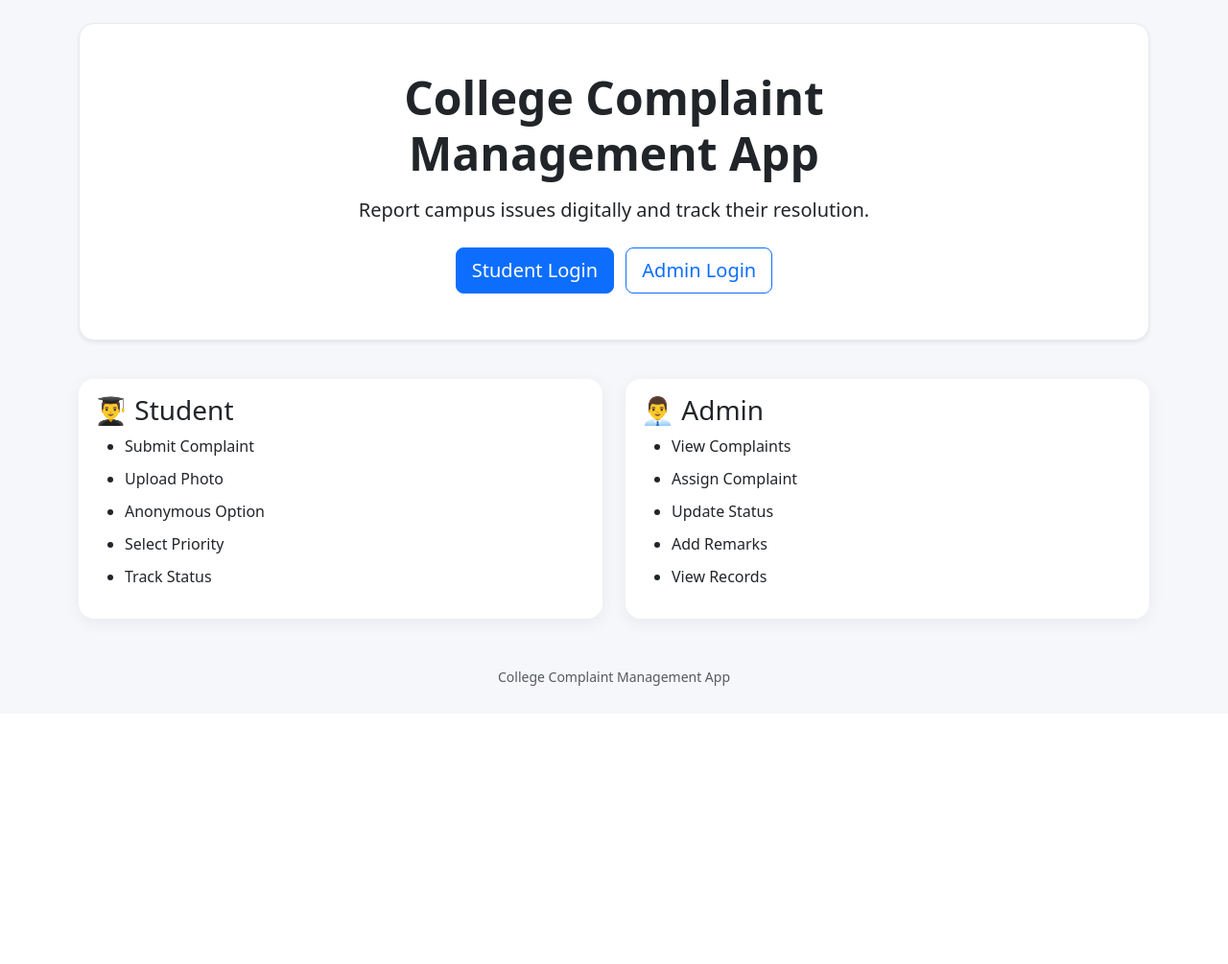
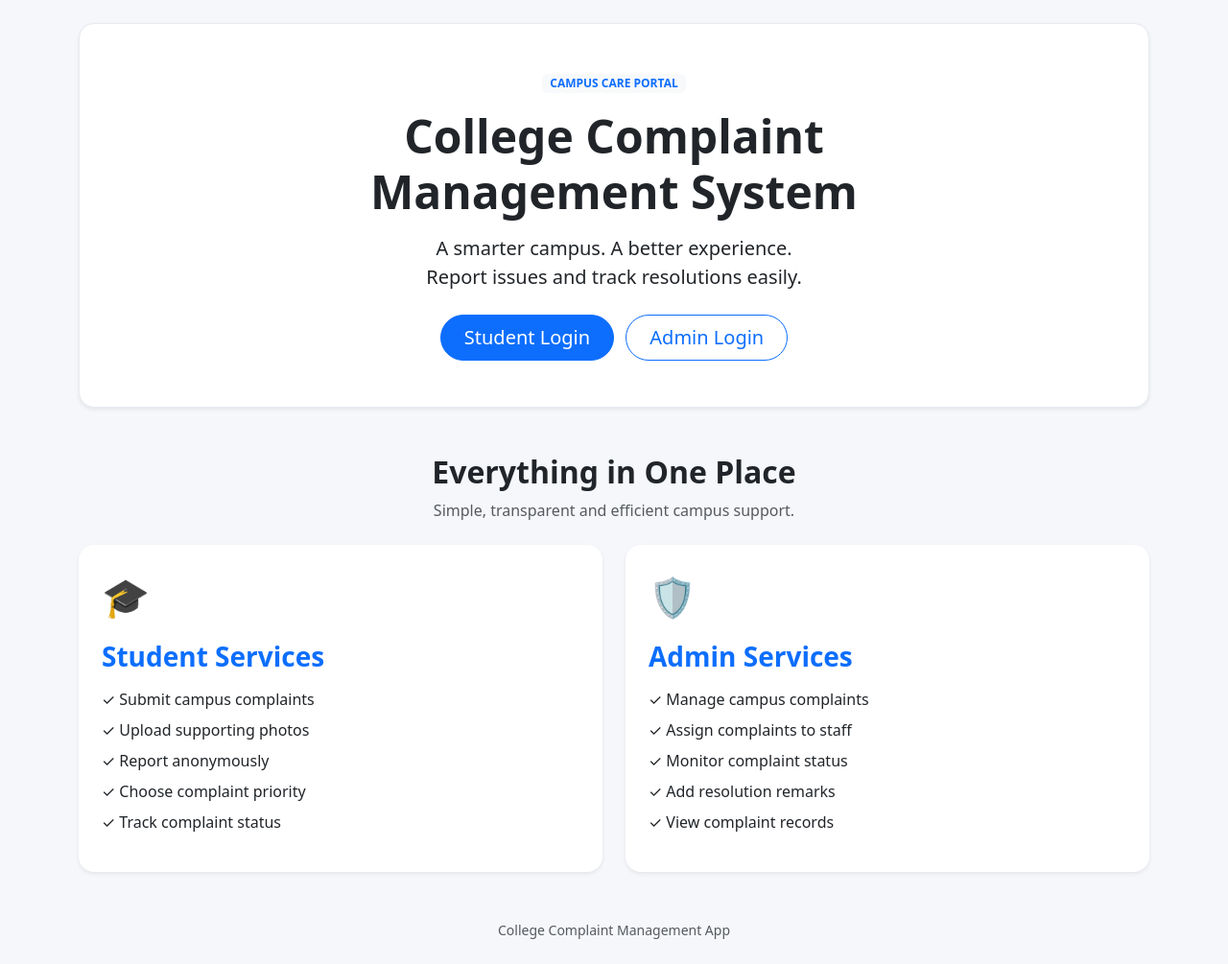
Before and after one commit to Ragavi-2007/college-complaint-management, a Flask app: page / in a window 1280 px wide. Shown: the part 56-1061 px from the top of the page at 96% size. Before the commit the page ends 771 px from the top, so only its background shows below. Run offline with Flask 3, Linux system fonts and the light colour scheme.

Commit message:
Revamp homepage layout and content
Updated the homepage content and layout for better clarity and user engagement.

```diff
--- a/templates/index.html
+++ b/templates/index.html
@@ -1,43 +1,75 @@
+
 {% extends "base.html" %}
 {% block title %}Home - College Complaint App{% endblock %}
+
 {% block content %}
+
 <div class="hero text-center p-5 rounded-4 shadow-sm">
-    <h1 class="display-5 fw-bold">College Complaint<br>Management App</h1>
-    <p class="lead mt-3">Report campus issues digitally and track their resolution.</p>
+    <span class="badge bg-light text-primary mb-3">
+        CAMPUS CARE PORTAL
+    </span>
+
+    <h1 class="display-5 fw-bold">
+        College Complaint<br>Management System
+    </h1>
+
+    <p class="lead mt-3">
+        A smarter campus. A better experience.<br>
+        Report issues and track resolutions easily.
+    </p>
+
     <div class="mt-4">
-        <a href="{{ url_for('student_login') }}" class="btn btn-primary btn-lg me-2">Student Login</a>
-        <a href="{{ url_for('admin_login') }}" class="btn btn-outline-primary btn-lg">Admin Login</a>
+        <a href="{{ url_for('student_login') }}"
+           class="btn btn-primary btn-lg rounded-pill px-4 me-2">
+            Student Login
+        </a>
+
+        <a href="{{ url_for('admin_login') }}"
+           class="btn btn-outline-primary btn-lg rounded-pill px-4">
+            Admin Login
+        </a>
     </div>
 </div>
 
-<div class="row g-4 mt-3">
+<div class="text-center mt-5 mb-4">
+    <h2 class="fw-bold">Everything in One Place</h2>
+    <p class="text-muted">Simple, transparent and efficient campus support.</p>
+</div>
+
+<div class="row g-4">
+
     <div class="col-md-6">
-        <div class="card feature-card h-100">
-            <div class="card-body">
-                <h3>👨‍🎓 Student</h3>
-                <ul>
-                    <li>Submit Complaint</li>
-                    <li>Upload Photo</li>
-                    <li>Anonymous Option</li>
-                    <li>Select Priority</li>
-                    <li>Track Status</li>
+        <div class="card feature-card h-100 border-0 shadow-sm rounded-4">
+            <div class="card-body p-4">
+                <div class="fs-1 mb-3">🎓</div>
+                <h3 class="fw-bold text-primary">Student Services</h3>
+                <ul class="list-unstyled mt-3">
+                    <li class="mb-2">✓ Submit campus complaints</li>
+                    <li class="mb-2">✓ Upload supporting photos</li>
+                    <li class="mb-2">✓ Report anonymously</li>
+                    <li class="mb-2">✓ Choose complaint priority</li>
+                    <li class="mb-2">✓ Track complaint status</li>
                 </ul>
             </div>
         </div>
     </div>
+
     <div class="col-md-6">
-        <div class="card feature-card h-100">
-            <div class="card-body">
-                <h3>👨‍💼 Admin</h3>
-                <ul>
-                    <li>View Complaints</li>
-                    <li>Assign Complaint</li>
-                    <li>Update Status</li>
-                    <li>Add Remarks</li>
-                    <li>View Records</li>
+        <div class="card feature-card h-100 border-0 shadow-sm rounded-4">
+            <div class="card-body p-4">
+                <div class="fs-1 mb-3">🛡️</div>
+                <h3 class="fw-bold text-primary">Admin Services</h3>
+                <ul class="list-unstyled mt-3">
+                    <li class="mb-2">✓ Manage campus complaints</li>
+                    <li class="mb-2">✓ Assign complaints to staff</li>
+                    <li class="mb-2">✓ Monitor complaint status</li>
+                    <li class="mb-2">✓ Add resolution remarks</li>
+                    <li class="mb-2">✓ View complaint records</li>
                 </ul>
             </div>
         </div>
     </div>
+
 </div>
+
 {% endblock %}
```
